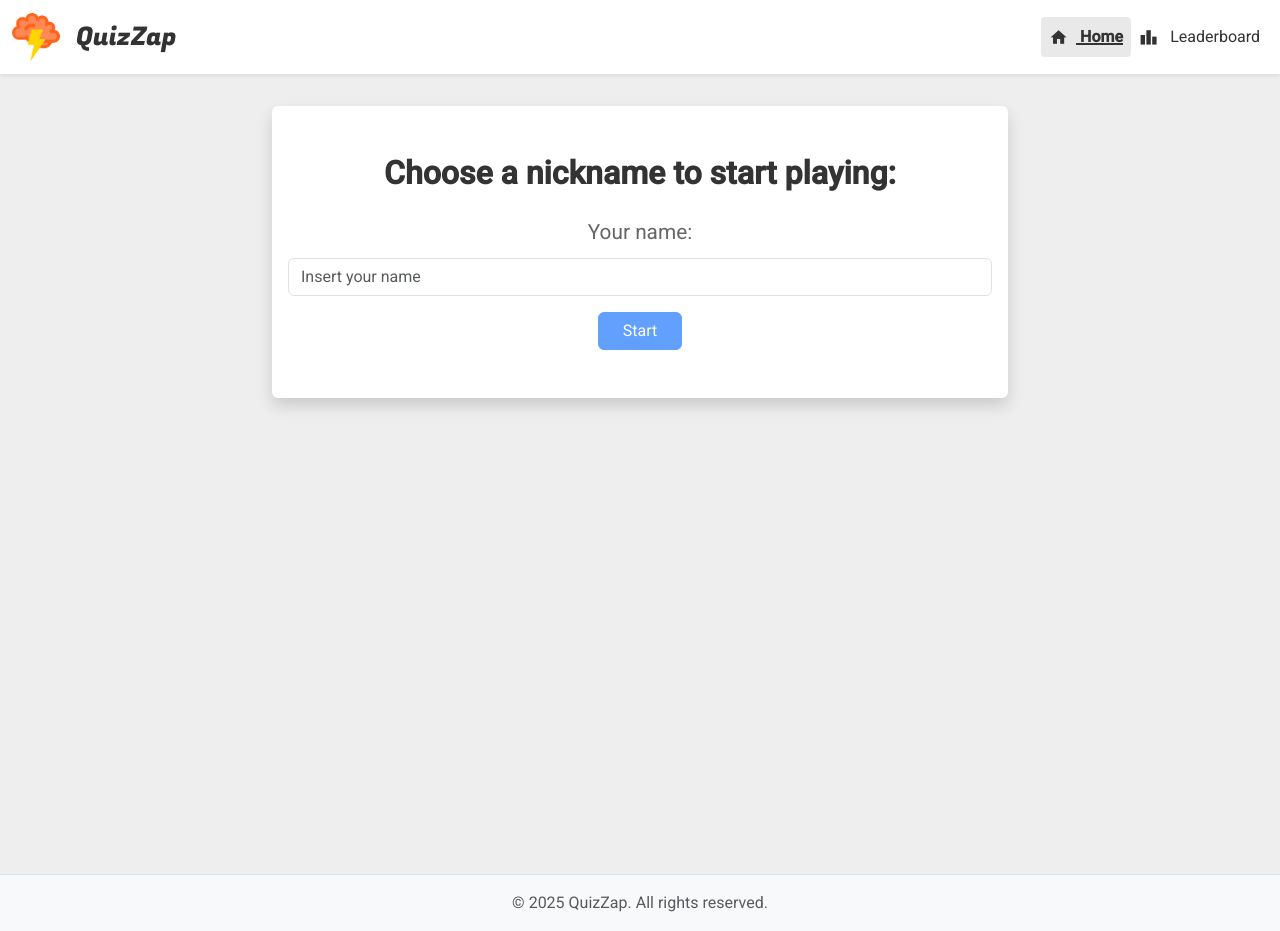
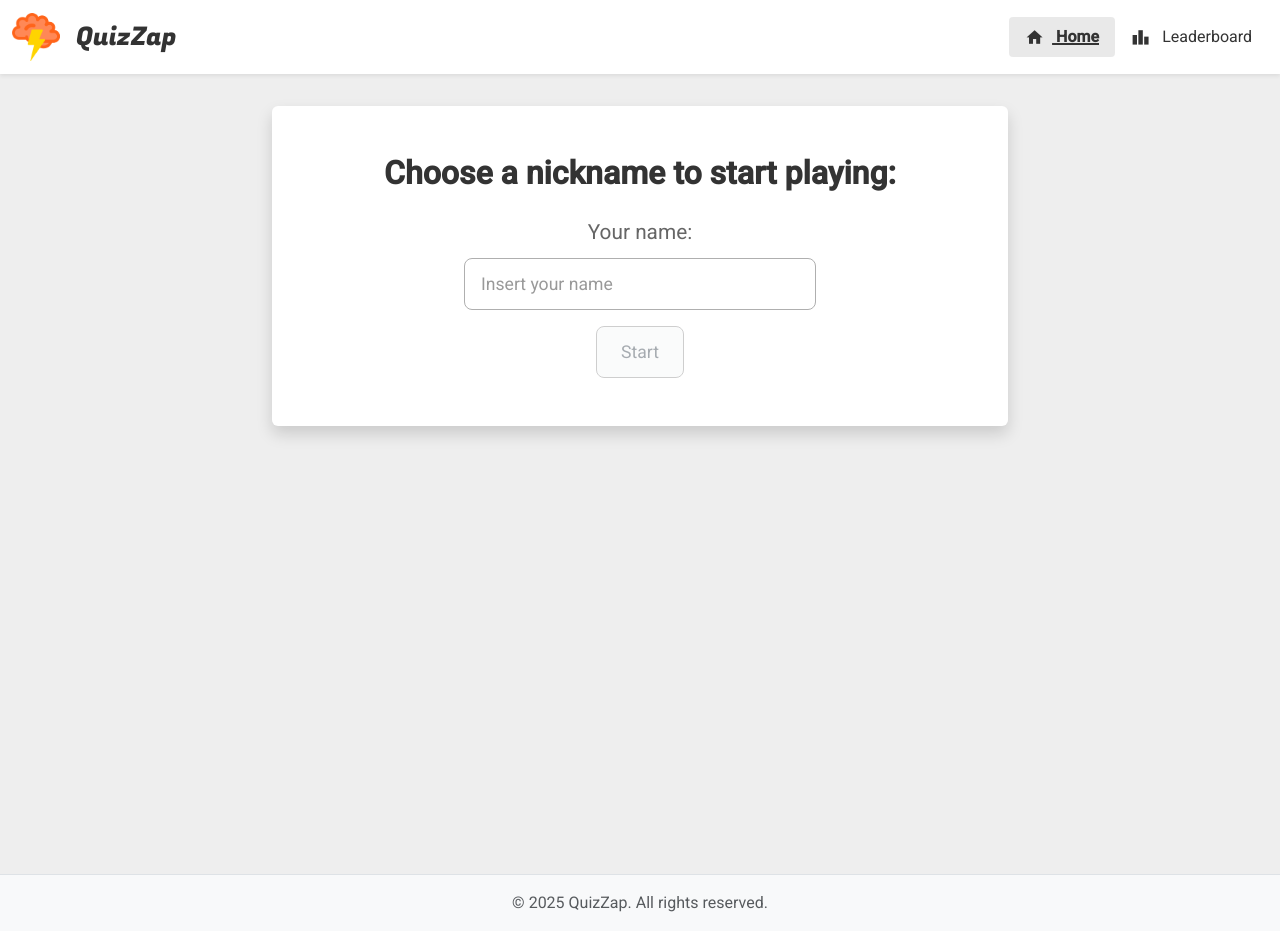
Before and after one commit to Meja04/QuizZap, a React (Vite) app: page / in a window 1280 px wide. Built offline with nearby package versions, Linux system fonts and the light colour scheme; data requests are answered from the project's data file.

Commit message:
accessibilità
header, footer, quiz, category, home

```diff
--- a/src/components/category/Category.tsx
+++ b/src/components/category/Category.tsx
@@ -14,19 +14,31 @@ function Category({ category }: CategoryProps) {
     navigate(`/quiz/${category.name}`);
   };
 
+  const handleKeyDown = (e: React.KeyboardEvent<HTMLDivElement>) => {
+    if (e.key === "Enter" || e.key === " ") {
+      e.preventDefault();
+      onSelect();
+    }
+  };
+
   const cardClass = `card category-card category-card${category.id % 6}`;
   const iconClass = `material-icons mat-icon${category.id % 6}`;
 
   return (
-    <>
-      <div className={cardClass} onClick={onSelect}>
-        <div className="card-body text-center">
-          <i className={iconClass}>{category.icon}</i>
-          <h3>{formatTitleCase(category.name)}</h3>
-          <p className="description">{category.description}</p>
-        </div>
+    <div
+      className={cardClass}
+      onClick={onSelect}
+      tabIndex={0}
+      role="button"
+      aria-label={`Select category ${formatTitleCase(category.name)}`}
+      onKeyDown={handleKeyDown}
+    >
+      <div className="card-body text-center">
+        <i className={iconClass}>{category.icon}</i>
+        <h3>{formatTitleCase(category.name)}</h3>
+        <p className="description">{category.description}</p>
       </div>
-    </>
+    </div>
   );
 }
 
--- a/src/components/header/Header.css
+++ b/src/components/header/Header.css
@@ -4,42 +4,46 @@
   z-index: 1020; /* Bootstrap z-index for sticky elements */
 }
 
-.logo {
+.header .logo {
   font-size: 1.6rem;
   font-weight: 500;
   font-family: 'Fugaz One', cursive;
   color: var(--text-color);
 }
 
-.logo-image {
+.header .logo-image {
   height: 48px;
   vertical-align: middle;
 }
 
-.nav-buttons .nav-link {
-  color: var(--text-color) !important;
+.header .navbar-nav.nav-buttons .nav-link {
+  color: var(--text-color);
   padding: 0.5rem 1rem;
   transition: all 0.3s ease;
+  background: none;
+  border-radius: 0;
+  font-weight: 400;
+  text-decoration: none;
 }
 
-.nav-buttons .nav-link:hover {
-  color: var(--text-color) !important;
+.header .navbar-nav.nav-buttons .nav-link:hover {
+  color: var(--text-color);
   background: rgba(41, 41, 41, 0.1);
   border-radius: 0.25rem;
 }
 
-.nav-buttons .nav-link.active,
-.nav-buttons .active-link {
+.header .navbar-nav.nav-buttons .nav-link.active,
+.header .navbar-nav.nav-buttons .active-link {
   font-weight: bold;
   text-decoration: underline;
   text-decoration-thickness: 2px;
-  background-color: rgba(107, 107, 107, 0.15) !important;
-  color: var(--text-color) !important;
+  background-color: rgba(107, 107, 107, 0.15);
+  color: var(--text-color);
   border-radius: 0.25rem;
 }
 
-.nav-buttons .nav-link i,
-.nav-buttons .nav-link .material-icons {
+.header .navbar-nav.nav-buttons .nav-link i,
+.header .navbar-nav.nav-buttons .nav-link .material-icons {
   margin-right: 8px;
   vertical-align: middle;
   font-size: 1.2rem;
--- a/src/components/header/Header.tsx
+++ b/src/components/header/Header.tsx
@@ -4,6 +4,9 @@ import Logo from '../../assets/logo.png'
 import './Header.css'
 
 function Header() {
+
+  const getNavLinkClass = ({ isActive }: { isActive: boolean }) =>
+    "nav-link" + (isActive ? " active-link" : "");
 
   return (
     <>
@@ -17,15 +20,15 @@ function Header() {
           <div className="navbar-nav ms-auto nav-buttons">
             <NavLink
               to="/"
-              className={({ isActive }) => "nav-link" + (isActive ? " active-link" : "")} /* passa la classe se la route è attiva */
-              end /* per escludere /quiz o /leaderboard */
+              className={getNavLinkClass}
+              end
             >
               <i className="material-icons">home</i> Home
             </NavLink>
 
             <NavLink
               to="/leaderboard"
-              className={({ isActive }) => "nav-link" + (isActive ? " active-link" : "")}
+              className={getNavLinkClass}
             >
               <i className="material-icons">leaderboard</i> Leaderboard
             </NavLink>
--- a/src/components/home/Home.css
+++ b/src/components/home/Home.css
@@ -10,13 +10,13 @@
   font-weight: 600;
 }
 
-.form-label {
+.name-insert .form-label {
   font-size: 1.3rem;
   color: var(--secondary-text-color);
   line-height: 1.6;
 }
 
-.form-control {
+.name-insert .form-control {
   width: 50%;
   margin: 0 auto;
   display: block;
@@ -29,17 +29,17 @@
   transition: border-color 0.2s ease, box-shadow 0.2s ease;
 }
 
-.form-control:focus {
+.name-insert .form-control:focus {
   outline: none;
   border-color: #888;
   box-shadow: 0 0 0 0.2rem rgba(175, 175, 175, 0.25);
 }
 
-.form-control::placeholder {
+.name-insert .form-control::placeholder {
   color: #999;
 }
 
-.btn-primary {
+.start-button.btn-primary {
   padding: 0.75rem 2rem;
   font-size: 1.1rem;
   border-radius: 8px;
@@ -49,12 +49,14 @@
   transition: 0.2s ease;
 }
 
-.btn-primary:hover:not(:disabled) {
+.start-button.btn-primary:hover:not(:disabled),
+.start-button.btn-primary:focus:not(:disabled) {
   background-color: #e9ecef;
   border-color: #888;
+  color: var(--text-color);
 }
 
-.btn-primary:disabled {
+.start-button.btn-primary:disabled {
   background-color: #f8f9fa;
   border-color: #afafaf;
   color: #6c757d;
@@ -62,7 +64,7 @@
   cursor: not-allowed;
 }
 
-.btn-primary:focus {
+.start-button.btn-primary:focus {
   outline: none;
   box-shadow: 0 0 0 0.2rem rgba(175, 175, 175, 0.25);
 }
--- a/src/components/home/Home.tsx
+++ b/src/components/home/Home.tsx
@@ -36,9 +36,10 @@ function Home() {
                 <div className="card shadow border-0">
                   <div className="card-body text-center py-5">
                     <h2 className="form-title text-center mb-4">Choose a nickname to start playing:</h2>
-                    <div className="mb-3 text-center">
-                      <label className="form-label">Your name:</label>
+                    <div className="name-insert mb-3 text-center">
+                      <label className="form-label" htmlFor="player-name-input">Your name:</label>
                       <input
+                        id="player-name-input"
                         type="text"
                         className="form-control"
                         value={inputName}
@@ -49,7 +50,7 @@ function Home() {
                     </div>
                     <div className="text-center">
                       <button
-                        className="btn btn-primary px-4"
+                        className="start-button btn btn-primary px-4"
                         onClick={saveName}
                         disabled={!inputName.trim()}
                       >
--- a/src/components/quiz/Quiz.css
+++ b/src/components/quiz/Quiz.css
@@ -31,6 +31,12 @@
   padding-bottom: 1rem;
 }
 
+.quiz-content .options-container .option-card {
+  padding: 1rem;
+  font-size: 1rem;
+  color: var(--text-color);
+}
+
 .quiz-question-container {
   margin-bottom: 2rem;
 }
@@ -59,7 +65,10 @@
   margin-bottom: 2rem;
 }
 
-.option-card {
+.options-container .option-card {
+  padding: 1rem;
+  font-size: 1rem;
+  color: var(--text-color);
   cursor: pointer;
   transition: all 0.3s ease;
   border-radius: 8px;
@@ -76,63 +85,75 @@
   box-shadow: 0 6px 12px rgba(0, 0, 0, 0.15);
 }
 
-.option-card mat-card-content {
-  padding: 1rem !important;
-  font-size: 1rem;
-  color: var(--text-color);
-}
-
 .option-card-0:hover {
   border-color: var(--category-color-0);
 }
-
 .option-card-0.selected {
   background-color: var(--category-color-0-light);
+  border-color: var(--category-color-0);
+}
+.option-card-0:focus,
+.option-card-0:focus-visible {
   border-color: var(--category-color-0);
 }
 
 .option-card-1:hover {
   border-color: var(--category-color-1);
 }
-
 .option-card-1.selected {
   background-color: var(--category-color-1-light);
+  border-color: var(--category-color-1);
+}
+.option-card-1:focus,
+.option-card-1:focus-visible {
   border-color: var(--category-color-1);
 }
 
 .option-card-2:hover {
   border-color: var(--category-color-2);
 }
-
 .option-card-2.selected {
   background-color: var(--category-color-2-light);
+  border-color: var(--category-color-2);
+}
+.option-card-2:focus,
+.option-card-2:focus-visible {
   border-color: var(--category-color-2);
 }
 
 .option-card-3:hover {
   border-color: var(--category-color-3);
 }
-
 .option-card-3.selected {
   background-color: var(--category-color-3-light);
+  border-color: var(--category-color-3);
+}
+.option-card-3:focus,
+.option-card-3:focus-visible {
   border-color: var(--category-color-3);
 }
 
 .option-card-4:hover {
   border-color: var(--category-color-4);
 }
-
 .option-card-4.selected {
   background-color: var(--category-color-4-light);
+  border-color: var(--category-color-4);
+}
+.option-card-4:focus,
+.option-card-4:focus-visible {
   border-color: var(--category-color-4);
 }
 
 .option-card-5:hover {
   border-color: var(--category-color-5);
 }
-
 .option-card-5.selected {
   background-color: var(--category-color-5-light);
+  border-color: var(--category-color-5);
+}
+.option-card-5:focus,
+.option-card-5:focus-visible {
   border-color: var(--category-color-5);
 }
 
@@ -141,17 +162,29 @@
   padding-bottom: 1.5rem;
 }
 
-.quiz-actions button {
+.quiz-content .quiz-actions button,
+.quiz-main-card .quiz-actions button {
   padding: 0.75rem 2rem;
   font-size: 1.1rem;
   border-radius: 8px;
-  border: 1px solid #afafaf !important;
+  border: 1px solid #afafaf;
   transition: background-color 0.2s ease;
+}
+
+.quiz-paginator .MuiPaginationItem-root:focus,
+.quiz-paginator .MuiPaginationItem-root:focus-visible {
+  border-color: var(--text-color);
 }
 
 .button-tooltip {
   display: inline-block;
   cursor: not-allowed;
+}
+
+.options-container .option-card .card-body {
+  padding: 0;
+  font-size: 1rem;
+  color: inherit;
 }
 
 /* Responsive */
--- a/src/components/quiz/Quiz.tsx
+++ b/src/components/quiz/Quiz.tsx
@@ -25,9 +25,8 @@ function Quiz() {
   const navigate = useNavigate();
   const dispatch = useDispatch();
 
-  // Stato per il modale di timeout
   const [showTimeoutModal, setShowTimeoutModal] = useState(false);
-  const [timerDuration, setTimerDuration] = useState(120); // 2 minuti come esempio
+  const [timerDuration, setTimerDuration] = useState(120);
   const [quizFinished, setQuizFinished] = useState(false);
 
   // Prende i dati dallo store redux
@@ -93,6 +92,14 @@ function Quiz() {
           answerIndex,
         })
       );
+    }
+  }
+
+  // Gestione accessibilità per le option card
+  function handleOptionKeyDown(e: React.KeyboardEvent<HTMLDivElement>, i: number) {
+    if (e.key === "Enter" || e.key === " ") {
+      e.preventDefault();
+      handleSelect(i);
     }
   }
 
@@ -175,6 +182,10 @@ function Quiz() {
     }
   };
 
+  function getOptionClass(currentAnswer: number | null, i: number, currentCategoryId: number | null) {
+    return `card option-card${currentAnswer === i ? ' selected' : ''} option-card-${currentCategoryId && (currentCategoryId % 6)}`;
+  }
+
   return (
     <div className="quiz-container">
       <div className="container">
@@ -207,11 +218,17 @@ function Quiz() {
 
                     <div className="options-container">
                       {currentQuestion.options.map((option, i) => {
-                        const optionClass = `card option-card ${
-                          currentQuestion.currentAnswer === i ? 'selected' : ''
-                        } option-card-${currentCategoryId && (currentCategoryId % 6)}`;
                         return (
-                          <div key={i} className={optionClass} onClick={() => handleSelect(i)}>
+                          <div
+                            key={i}
+                            className={getOptionClass(currentQuestion.currentAnswer, i, currentCategoryId)}
+                            onClick={() => handleSelect(i)}
+                            tabIndex={0}
+                            role="button"
+                            aria-pressed={currentQuestion.currentAnswer === i}
+                            aria-label={option}
+                            onKeyDown={(e) => handleOptionKeyDown(e, i)}
+                          >
                             <div className="card-body">{option}</div>
                           </div>
                         );
```
